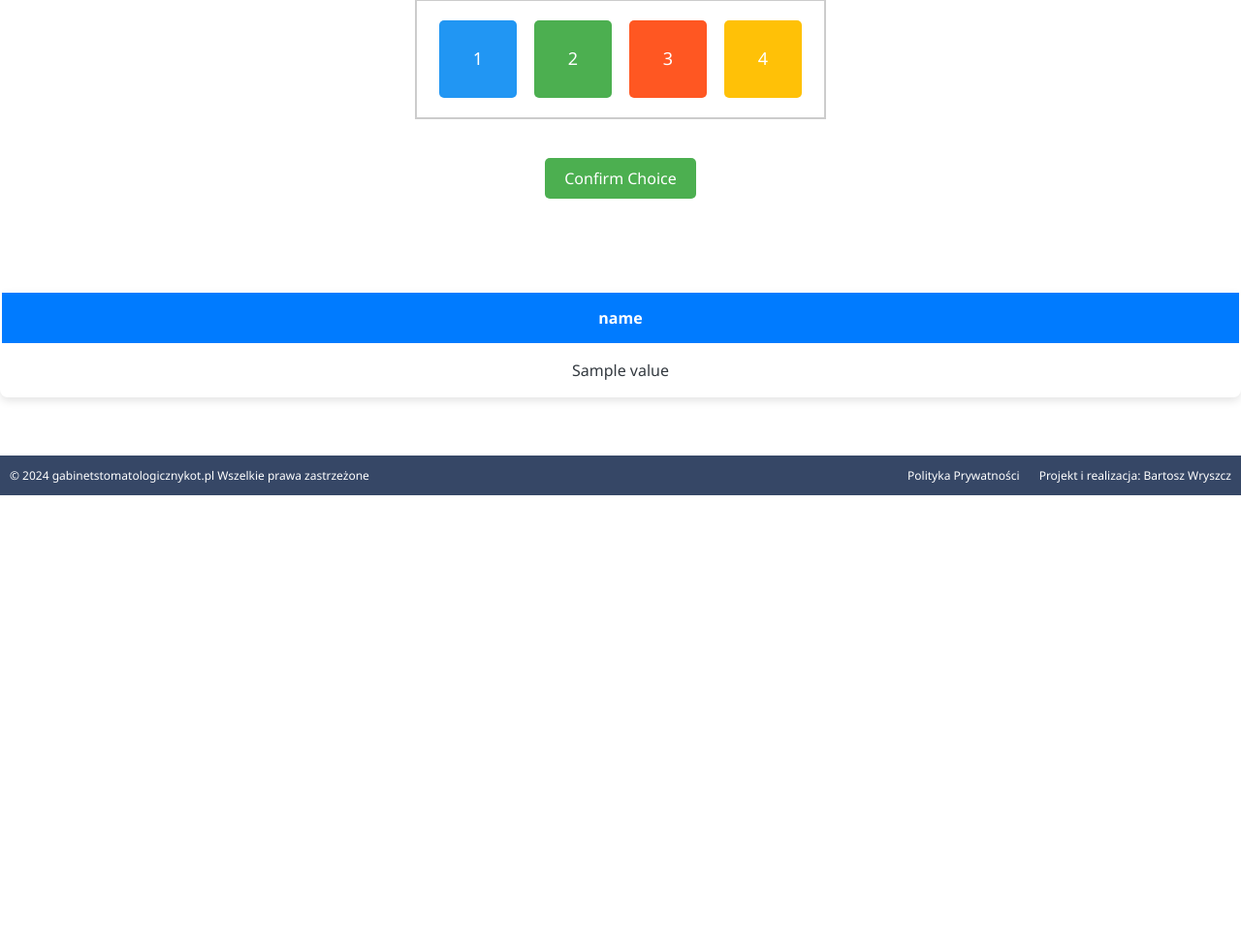
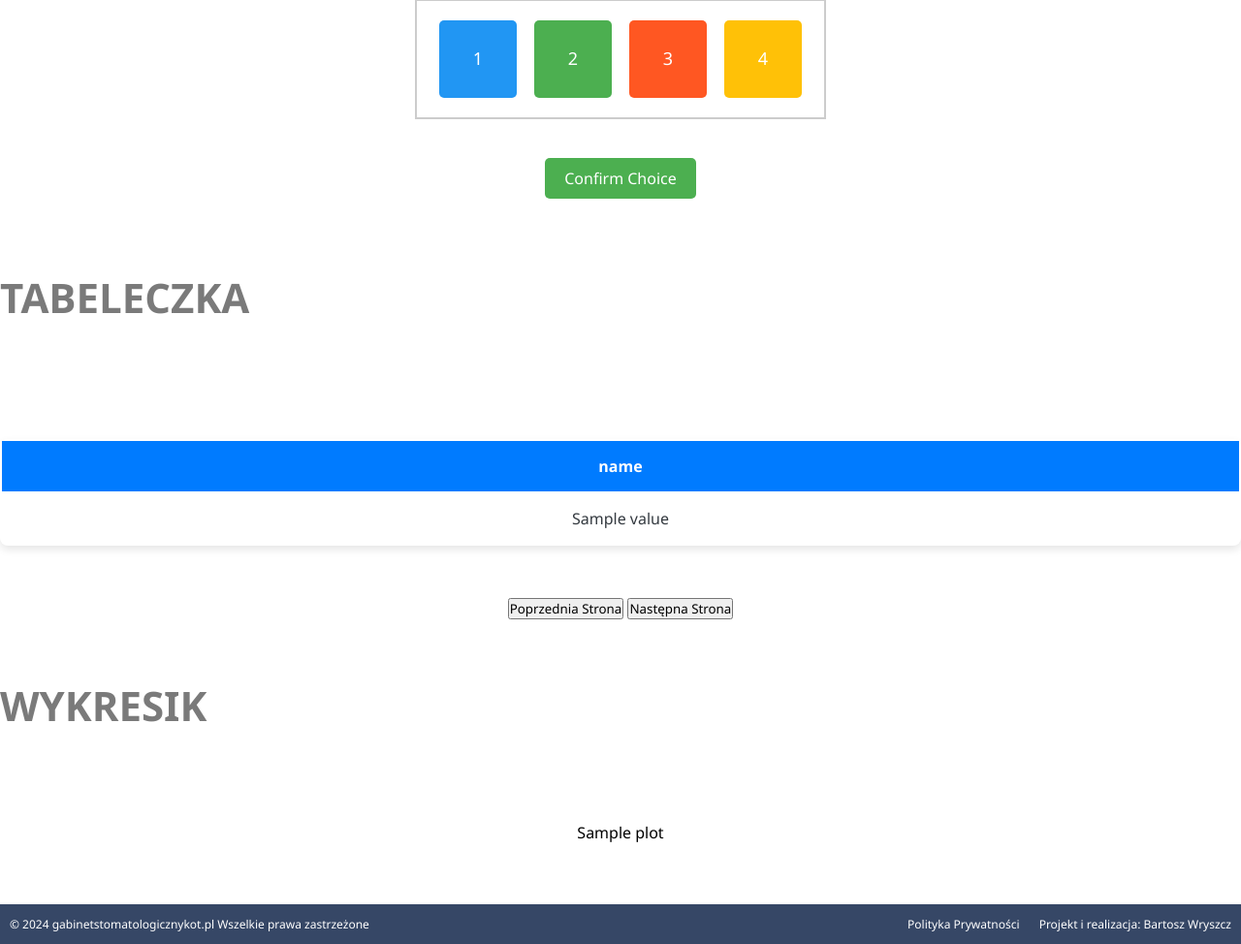
Before and after one commit to Izydor123/hack_heroes_zgloszenie, a Flask app: template templates/kontakt.jinja in a window 1280 px wide. Shown: the part 2055-3029 px from the top of the page at 97% size. Before the commit the page ends 2566 px from the top, so only its background shows below. Run offline with Flask 3, Linux system fonts and the light colour scheme; the template is opened without the code that fills it: most values are stand-ins (such as "Sample title", 1, 10 or a date in 2020); some libraries are stand-ins or nearby versions.

Commit message:
Add files via upload

```diff
--- a/templates/formularz.jinja
+++ b/templates/formularz.jinja
@@ -45,7 +45,7 @@
                 </form>
             </section>
             <section class="sectionForm">
-                <img src="{{ url_for('static', filename='img/logo.jpg') }}" alt="logo" height="200px" class="wow zoomIn">
+                <img src="{{ url_for('static', filename='img/logo.png') }}" alt="logo" height="200px" class="wow zoomIn">
             </section>
         </article>
     </section>
--- a/templates/kontakt.jinja
+++ b/templates/kontakt.jinja
@@ -9,6 +9,8 @@
     <link href="{{ url_for('static', filename='styles/animate.css') }}" rel="stylesheet"/>
     <script src="{{ url_for('static', filename='script/wow.min.js') }}"></script>
     <script src="{{ url_for('static', filename='script/minigame.js') }}" defer></script>
+    <script src="{{ url_for('static', filename='script/table.js') }}" defer></script>
+    <script src="https://cdn.plot.ly/plotly-latest.min.js"></script>
     <script>new WOW().init()</script>
 </head>
 
@@ -68,7 +70,8 @@
             <p id="gameResult"></p>
         </section>
 
-        <table class="dataTable">
+        <h2 class="headingText wow fadeInUp" data-wow-duration="1.5s">Tabeleczka</h2>
+        <table class="dataTable" id="dataTable">
             <thead>
                 <tr>
                     {% for column in data_to_show[0].keys() %}
@@ -86,6 +89,14 @@
                 {% endfor %}
             </tbody>
         </table>
+        <div class="navButtons">
+            <button id="prevButton">Poprzednia Strona</button>
+            <button id="nextButton">Następna Strona</button>
+        </div>
+        <h2 class="headingText wow fadeInUp" data-wow-duration="1.5s">Wykresik</h2>
+        <section class="Column custom-plotly-chart">
+           {{ plot | safe }}
+        </section>
 
     </section>
 
```
